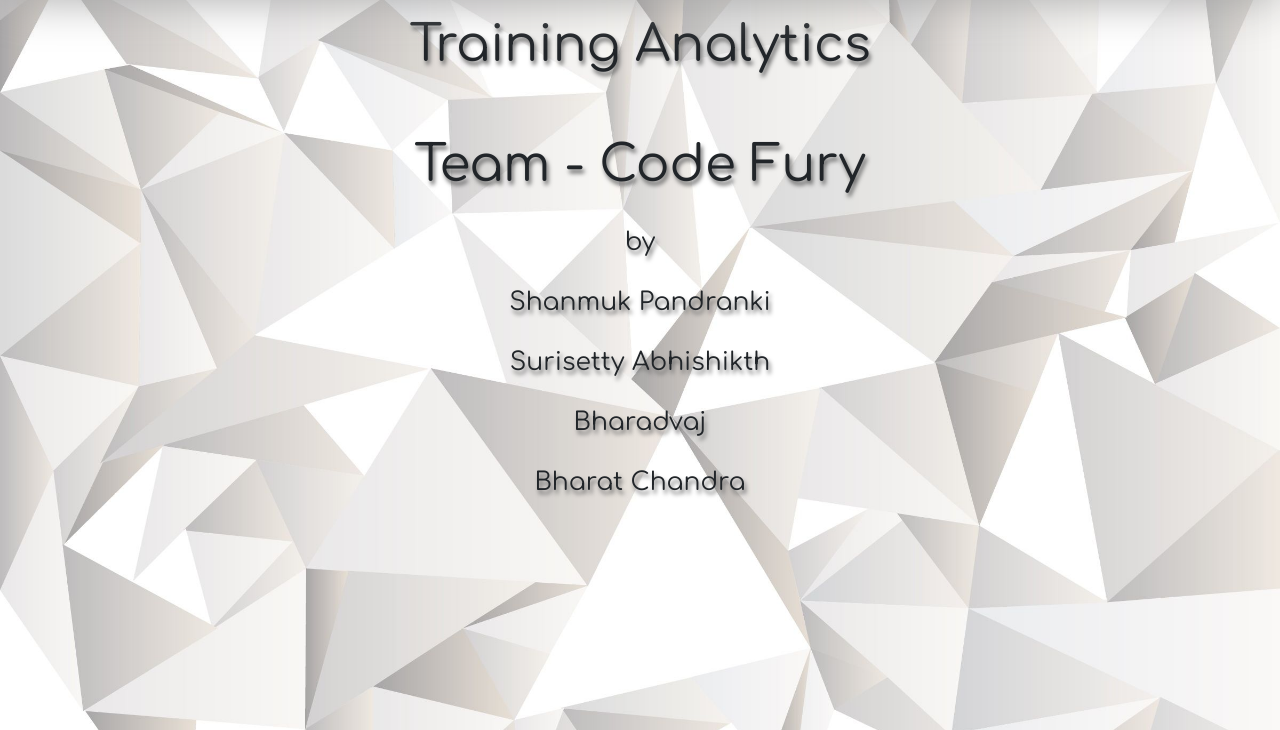
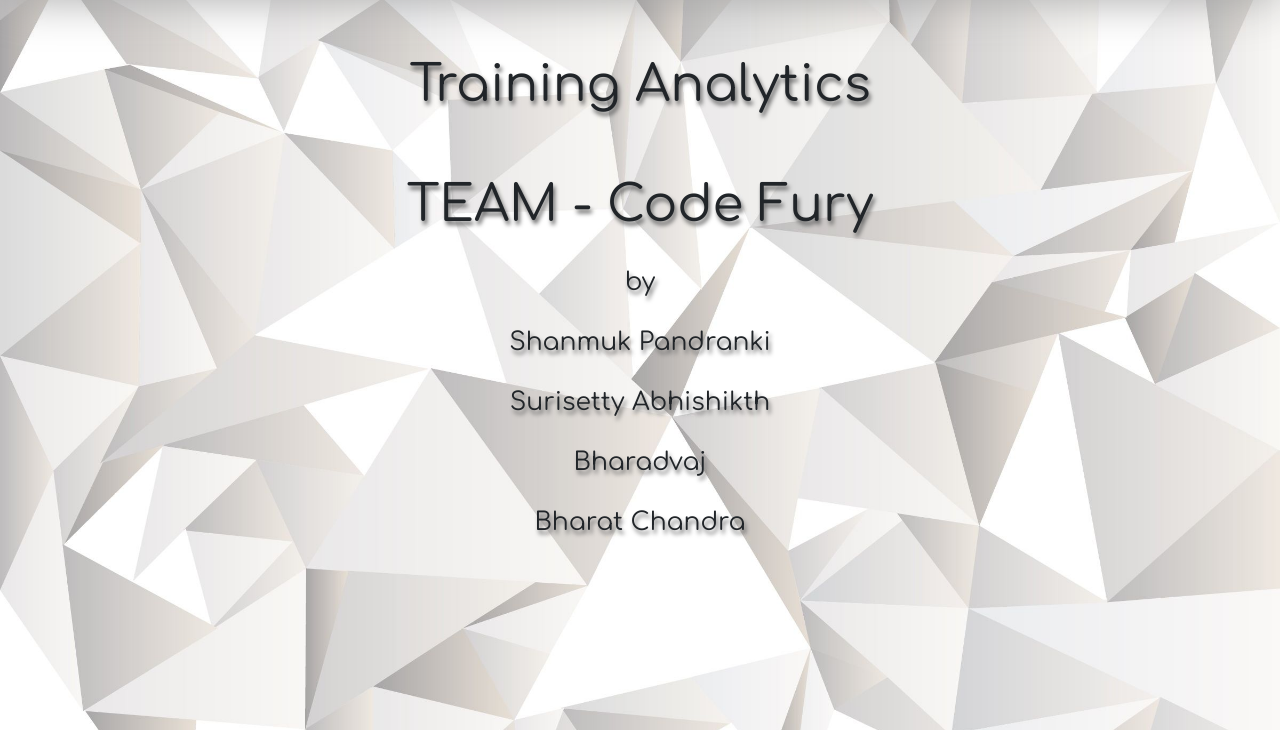
Before and after one commit to shanmukmichael/analytics_dashboard, a Flask app: page / in a window 1280 px wide. Shown: the part 70-800 px from the top of the page. Run offline with Flask 2, Linux system fonts and the light colour scheme; some libraries are stand-ins or nearby versions.

Commit message:
Update index.html

```diff
--- a/templates/index.html
+++ b/templates/index.html
@@ -40,9 +40,9 @@
 
 </nav>
 
-    <div style="alignment: center;font-size: medium;margin: 20px">
+    <div style="alignment: center;font-size: medium;margin: 60px">
             <h1 class="title" style="font-size:50px;text-align: center">
-  Training Analytics <br><br>Team - Code Fury
+  Training Analytics <br><br>TEAM - Code Fury
 </h1><br>
 <h2 class="subtitle" style="font-size:25px;text-align: center">
   by<br><br>
```
